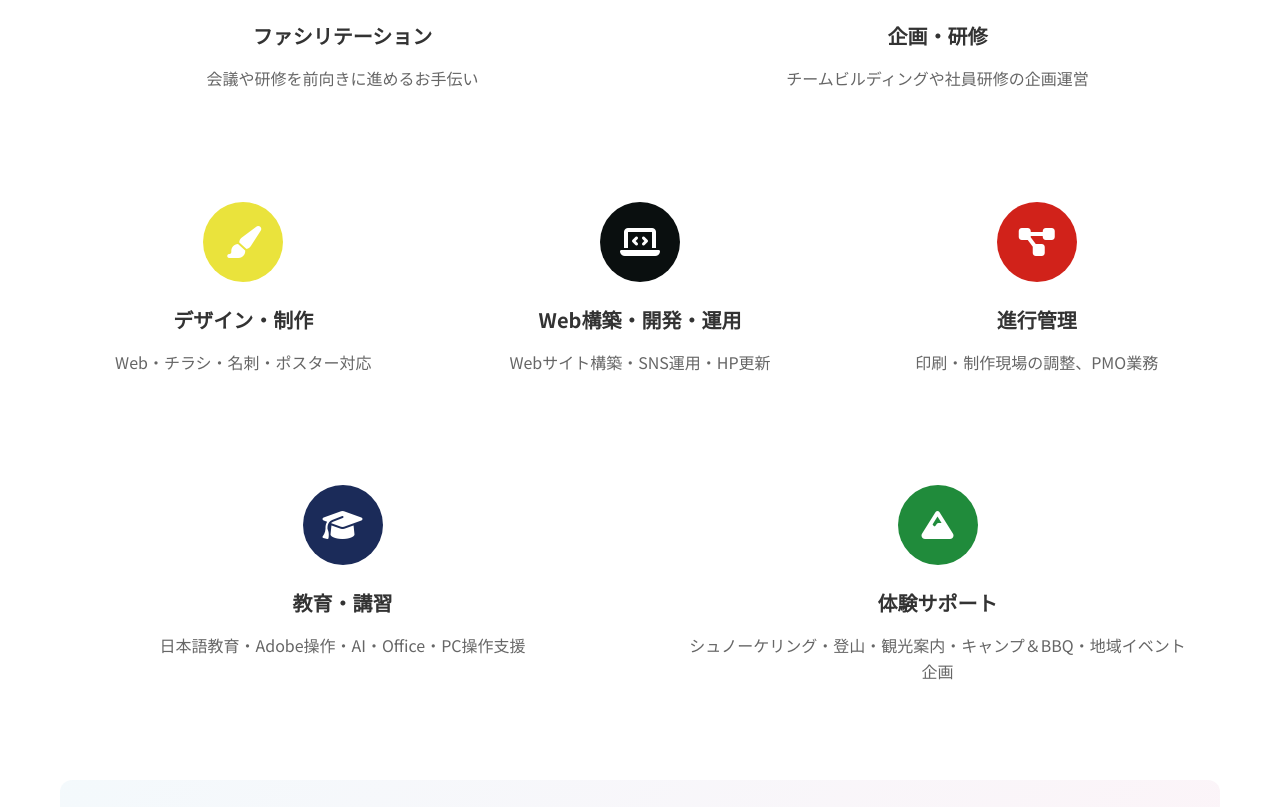
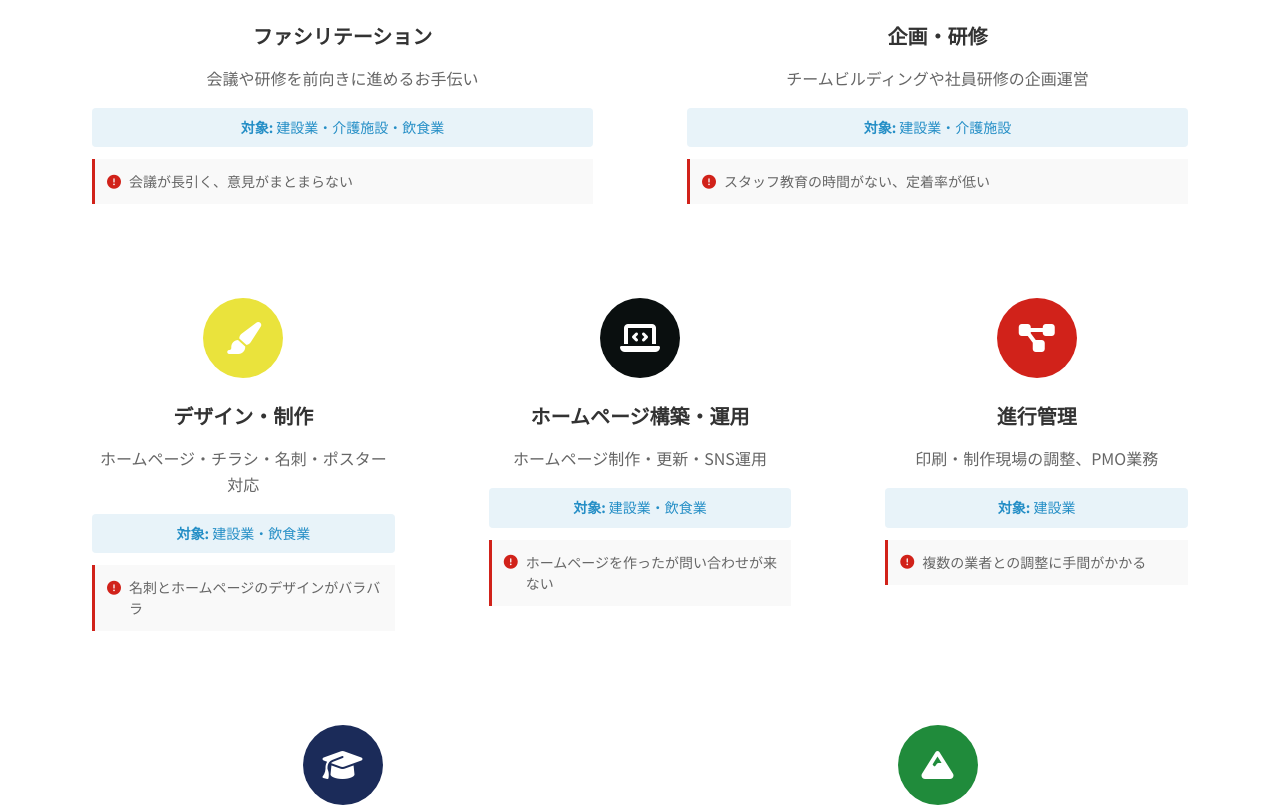
Before and after one commit to tokomaramuki1234/mitsulu-homepage, a Next.js app: page / in a window 1280 px wide. Shown: the part 1118-1925 px from the top of the page. Built offline with nearby package versions, Linux system fonts and the light colour scheme.

Commit message:
feat: Update ServicesSection with industry focus and challenges (Phase 6 partial)

```diff
--- a/components/ServicesSection.tsx
+++ b/components/ServicesSection.tsx
@@ -10,43 +10,57 @@ const allServices = [
     icon: 'fas fa-microphone',
     color: '#248EC6', // メインカラー：Cyan
     title: 'ファシリテーション',
-    description: '会議や研修を前向きに進めるお手伝い'
+    description: '会議や研修を前向きに進めるお手伝い',
+    targetIndustry: '建設業・介護施設・飲食業',
+    challenge: '会議が長引く、意見がまとまらない'
   },
   {
     icon: 'fas fa-users',
     color: '#CD2272', // メインカラー：Magenta
     title: '企画・研修',
-    description: 'チームビルディングや社員研修の企画運営'
+    description: 'チームビルディングや社員研修の企画運営',
+    targetIndustry: '建設業・介護施設',
+    challenge: 'スタッフ教育の時間がない、定着率が低い'
   },
   {
     icon: 'fas fa-paint-brush',
     color: '#EAE33C', // メインカラー：Yellow
     title: 'デザイン・制作',
-    description: 'Web・チラシ・名刺・ポスター対応'
+    description: 'ホームページ・チラシ・名刺・ポスター対応',
+    targetIndustry: '建設業・飲食業',
+    challenge: '名刺とホームページのデザインがバラバラ'
   },
   {
     icon: 'fas fa-laptop-code',
     color: '#0A0F0F', // セミメインカラー：Black
-    title: 'Web構築・開発・運用',
-    description: 'Webサイト構築・SNS運用・HP更新'
+    title: 'ホームページ構築・運用',
+    description: 'ホームページ制作・更新・SNS運用',
+    targetIndustry: '建設業・飲食業',
+    challenge: 'ホームページを作ったが問い合わせが来ない'
   },
   {
     icon: 'fas fa-diagram-project',
     color: '#D1221A', // サブカラー：Red
     title: '進行管理',
-    description: '印刷・制作現場の調整、PMO業務'
+    description: '印刷・制作現場の調整、PMO業務',
+    targetIndustry: '建設業',
+    challenge: '複数の業者との調整に手間がかかる'
   },
   {
     icon: 'fas fa-graduation-cap',
     color: '#1B2B59', // サブカラー：Navy
     title: '教育・講習',
-    description: '日本語教育・Adobe操作・AI・Office・PC操作支援'
+    description: '日本語教育・Adobe操作・AI・Office・PC操作支援',
+    targetIndustry: '全業種',
+    challenge: 'パソコン操作が苦手、新しいツールが使えない'
   },
   {
     icon: 'fas fa-mountain',
     color: '#208B3B', // サブカラー：Green
     title: '体験サポート',
-    description: 'シュノーケリング・登山・観光案内・キャンプ＆BBQ・地域イベント企画'
+    description: 'シュノーケリング・登山・観光案内・キャンプ＆BBQ・地域イベント企画',
+    targetIndustry: '全業種',
+    challenge: 'チームビルディングイベントを企画したい'
   }
 ];
 
@@ -109,6 +123,13 @@ const ServicesSection = () => {
       </div>
       <h3 className={styles.serviceTitle}>{service.title}</h3>
       <p className={styles.serviceDescription}>{service.description}</p>
+      <div className={styles.serviceTarget}>
+        <strong>対象:</strong> {service.targetIndustry}
+      </div>
+      <div className={styles.serviceChallenge}>
+        <i className="fas fa-exclamation-circle"></i>
+        {service.challenge}
+      </div>
     </article>
   );
 
--- a/styles/Home.module.css
+++ b/styles/Home.module.css
@@ -339,6 +339,39 @@
   font-size: 1rem;
   color: #666666;
   line-height: 1.6;
+  margin-bottom: 1rem;
+}
+
+.serviceTarget {
+  font-size: 0.875rem;
+  color: #248EC6;
+  margin-bottom: 0.75rem;
+  padding: 0.5rem 1rem;
+  background: rgba(36, 142, 198, 0.1);
+  border-radius: 4px;
+}
+
+.serviceTarget strong {
+  font-weight: 600;
+}
+
+.serviceChallenge {
+  font-size: 0.875rem;
+  color: #666666;
+  display: flex;
+  align-items: flex-start;
+  gap: 0.5rem;
+  text-align: left;
+  line-height: 1.5;
+  padding: 0.75rem;
+  background: #F9F9F9;
+  border-left: 3px solid #D1221A;
+}
+
+.serviceChallenge i {
+  color: #D1221A;
+  margin-top: 0.2rem;
+  flex-shrink: 0;
 }
 
 /* Services Slider for Mobile/Tablet */
```
